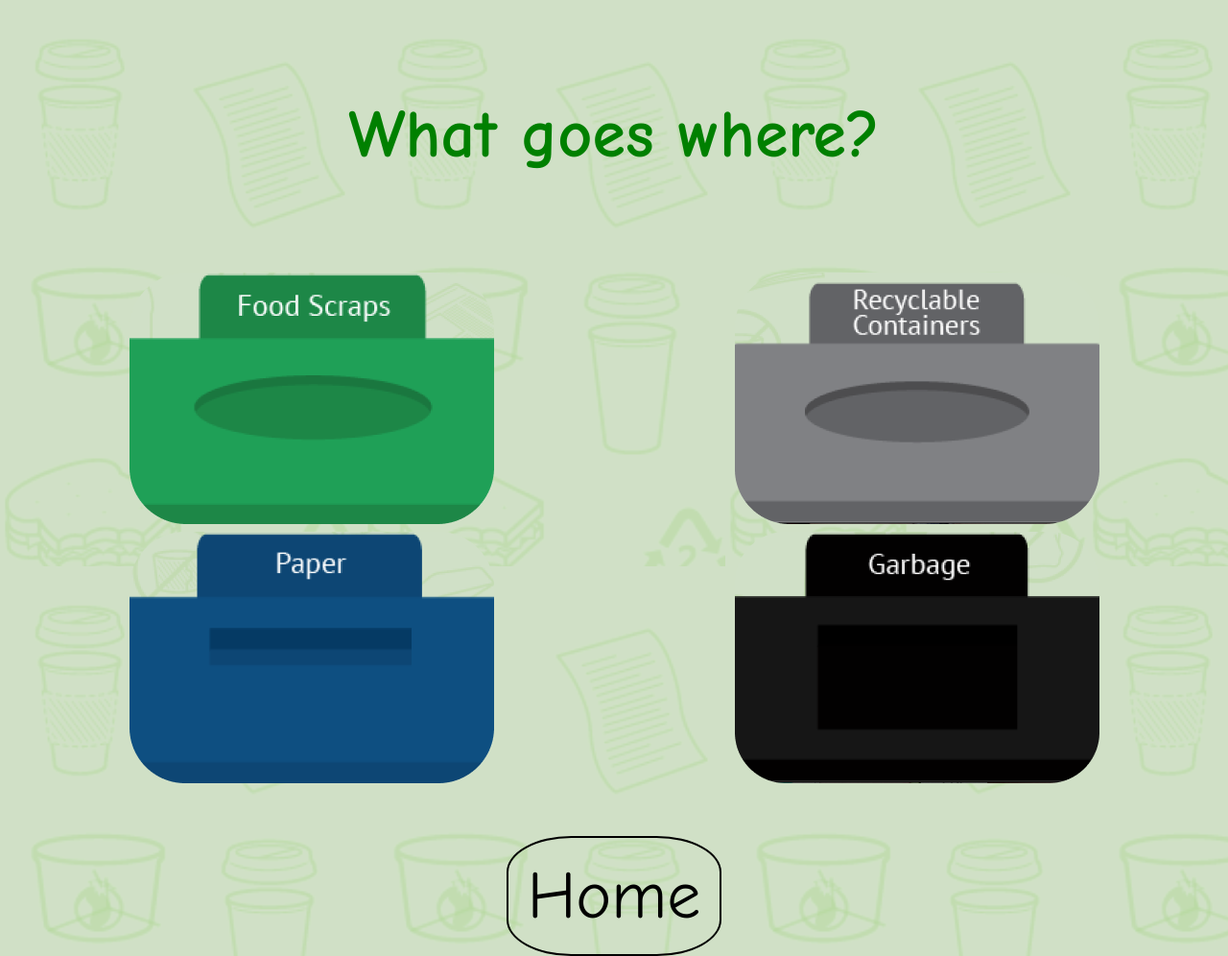
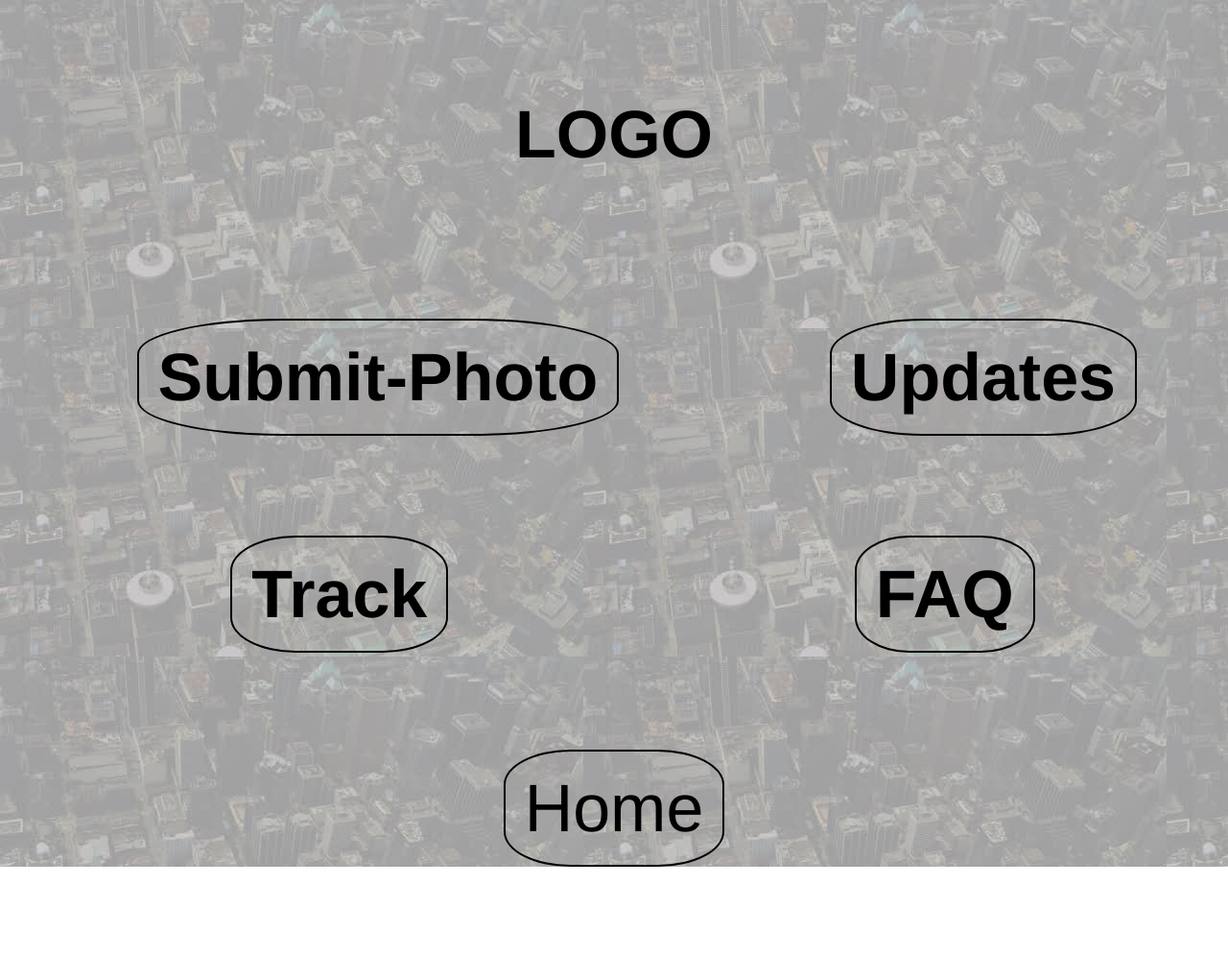
Before and after one commit to Patpatpatrick/BCSHack2019, a website: page 2.html in a window 1280 px wide. Shown: the whole page at 96% size. After the commit the page ends 903 px from the top, so only its background shows below. Drawn offline with nearby package versions, Linux system fonts and the light colour scheme.

Commit message:
done w page 1 and 2

```diff
--- a/2.html
+++ b/2.html
@@ -18,29 +18,39 @@
   </script>
 
   <header>
-    <h1>What goes where?</h1>
+    <h1>LOGO</h1>
   </header>
 
 
     <table style="width:100%">
-        <tr>
-          <th><a href="./3.html">
-              <img src="foodscraps.png" alt="Food Scraps" ></a>
-            </th>
-          <th><a href="./4.html">
-            <img src="recyclables.png" alt="Recyclables" ></a></th>
-        </tr>
+        <th><a href="./3.html">
+            <!--<img src="foodscraps.png" alt="Food Scraps" ></a>-->
+            <div class = Home>
+                <a id = "Submit-Photo" href="./index.html">Submit-Photo</a>
+            </div>
+            <th><a href="./4.html"> </a>
+            <div class = Home>
+                <a id = "Updates" href="./index.html">Updates</a>
+            </div>
+    </table> <table style="width:100%">
 
-        <tr>
-          <td><a href="./5.html">
-            <img src="paper.png" alt="Paper" ></a></td>
-          <td><a href="./6.html">
-            <img src="garbage.png" alt="Garbage" ></a></td>
-          </tr>
+
+
+        <th><a href="./5.html">
+            <!--<img src="paper.png" alt="Paper" ></a></td>-->
+            <div class = Home>
+                <a id = "Track" href="./index.html">Track</a>
+            </div>
+        <th><a href="./6.html">
+            <!--<img src="garbage.png" alt="Garbage" ></a></td> -->
+            <div class = Home>
+                <a id = "FAQ" href="./index.html">FAQ</a>
+            </div>
+        </a>
       </table>
 
       <div class = Home>
-          <a id = "Home" href="./index.html">Home</a>
+          <th><a id = "Home" href="./index.html">Home</a>
         </div>
 
 
--- a/style.css
+++ b/style.css
@@ -6,16 +6,17 @@ html{
   }
 
 body{
-    background-image: url("drop.png");
+    background-image: url("city buildings.jpg");
     height: 100%;
-    font-family: 'Comic Sans MS';
+    font-family: 'Helvetica';
     text-align: center;
+
 }
 
  h1 {
   margin-top: 100px;
   margin-bottom: 100px;
-  color: green;
+  color: black;
   font-size: 70px;
  }
 
@@ -54,7 +55,9 @@ body{
     margin-top: 70px;
     margin-bottom: 70px;
     font-size: 70px;
-    font-family: 'Comic Sans MS';
+    font-family: 'Helvetica';
+
+
 }
 
 .submit {
@@ -70,7 +73,7 @@ body{
   }
 
 
-#Tutorial {
+#Login {
     text-decoration: none;
     font-size: 70px;
     border: black 2px solid;
@@ -79,14 +82,6 @@ body{
     border-radius: 30%
 }
 
-#Learn {
-    text-decoration: none;
-    font-size: 70px;
-    border: black 2px solid;
-    color: black;
-    padding: 20px;
-    border-radius: 30%
-}
 
 #Track {
     text-decoration: none;
@@ -107,6 +102,33 @@ body{
 }
 
 #Home {
+    text-decoration: none;
+    font-size: 70px;
+    border: black 2px solid;
+    color: black;
+    padding: 20px;
+    border-radius: 30%
+}
+
+#FAQ {
+    text-decoration: none;
+    font-size: 70px;
+    border: black 2px solid;
+    color: black;
+    padding: 20px;
+    border-radius: 30%
+}
+
+#Submit-Photo {
+    text-decoration: none;
+    font-size: 70px;
+    border: black 2px solid;
+    color: black;
+    padding: 20px;
+    border-radius: 30%
+}
+
+#Updates {
     text-decoration: none;
     font-size: 70px;
     border: black 2px solid;
```
Also changed, not shown: 14.html (added, +59 -0 lines), index.html (+9 -9 lines), city buildings.jpg (added), dog.jpg (added), vancouver-pic.jpg (added), 1 other file.
